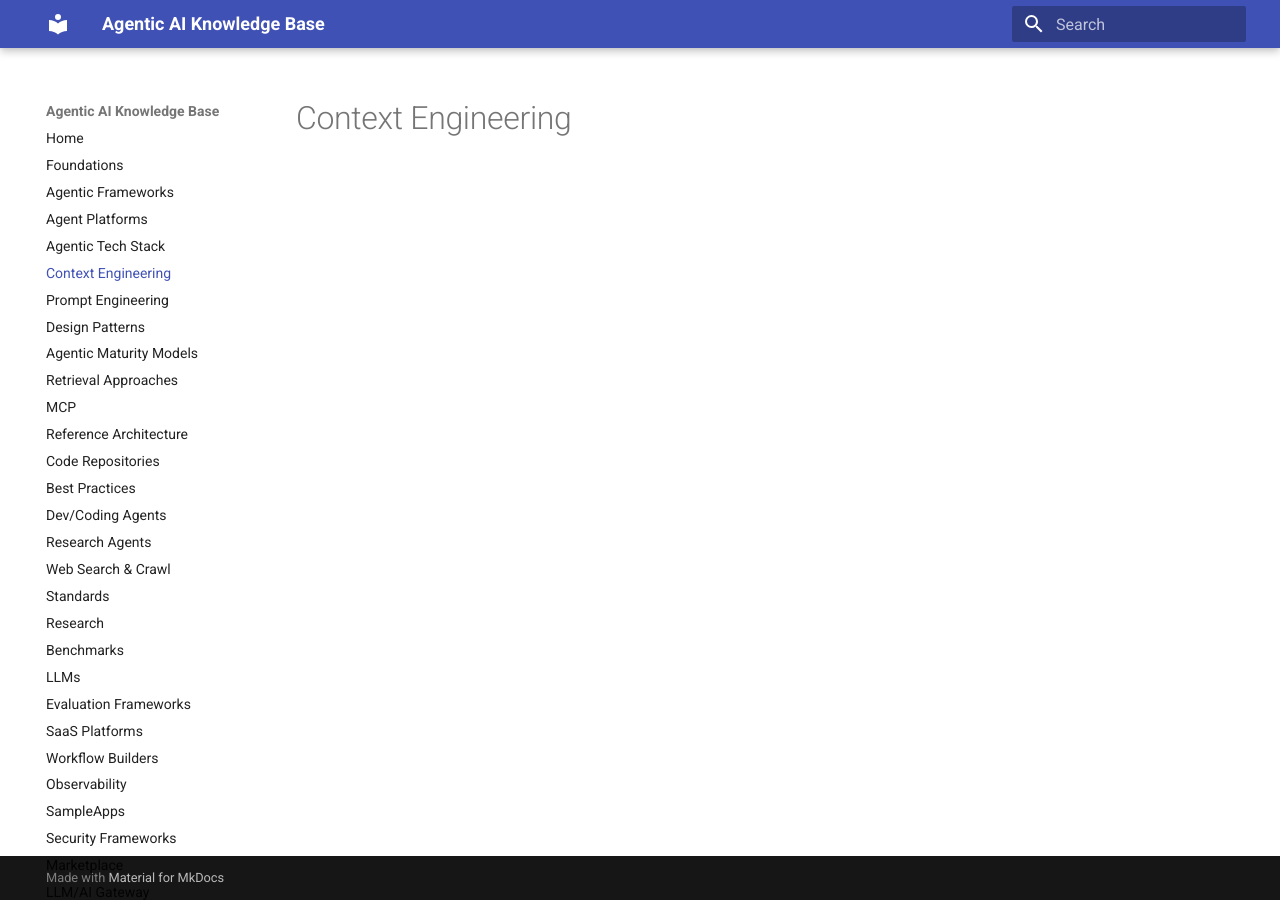
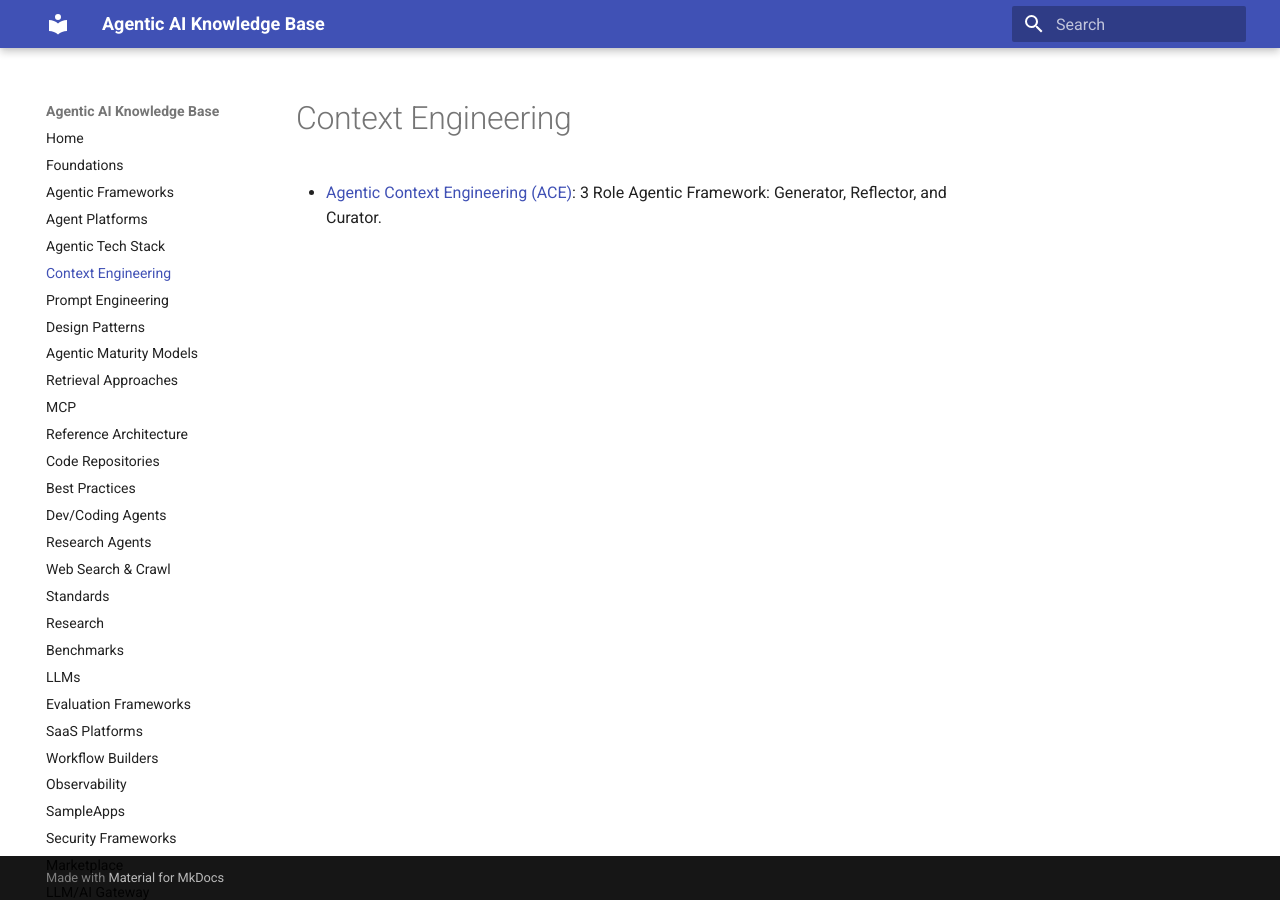
Before and after one commit to ankurkumarz/agentic-ai-knowledge-base, an MkDocs documentation site: the page built from docs/ContextEngineeeing/README.md, in a window 1280 px wide. Built offline with MkDocs 1.6.1 and Material for MkDocs 9.7.7, drawn with Linux system fonts in a browser that asks for light colours.

Commit message:
Update README.md

```diff
--- a/docs/ContextEngineeeing/README.md
+++ b/docs/ContextEngineeeing/README.md
@@ -1 +1,3 @@
 # Context Engineering
+
+- [Agentic Context Engineering (ACE)](https://github.com/ace-agent/ace): 3 Role Agentic Framework: Generator, Reflector, and Curator.
```
